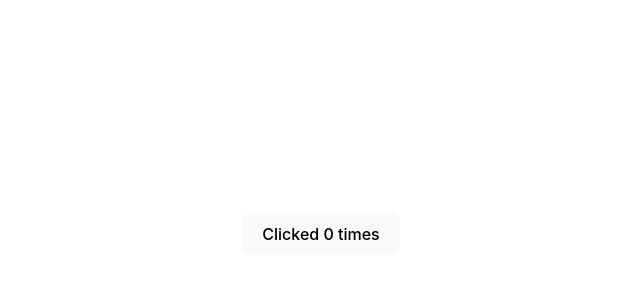
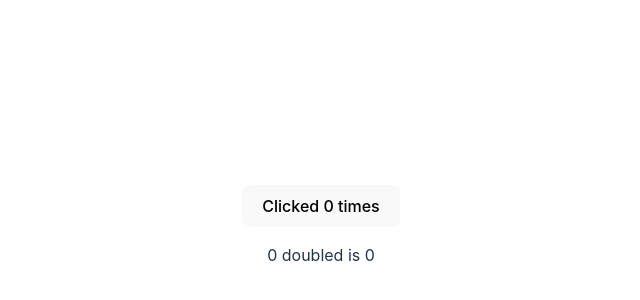
Before and after one commit to akashsoni01/svelte4_poc, a Svelte app in the folder my-svelte-project/: page / in a window 1280 px wide. Shown: the part 166-466 px from the top of the page, without its empty margins (319-959 px from the left). Built offline with nearby package versions, Linux system fonts and the light colour scheme.

Commit message:
reactivity decl

```diff
--- a/my-svelte-project/src/App.svelte
+++ b/my-svelte-project/src/App.svelte
@@ -1,8 +1,8 @@
 <script>
   let count = 0;
+  $: doubled = count * 2;
 
   function increment() {
-    // event handler code goes here
     count += 1;
   }
 </script>
@@ -11,3 +11,5 @@
   Clicked {count}
   {count === 1 ? "time" : "times"}
 </button>
+
+<p>{count} doubled is {doubled}</p>
```
